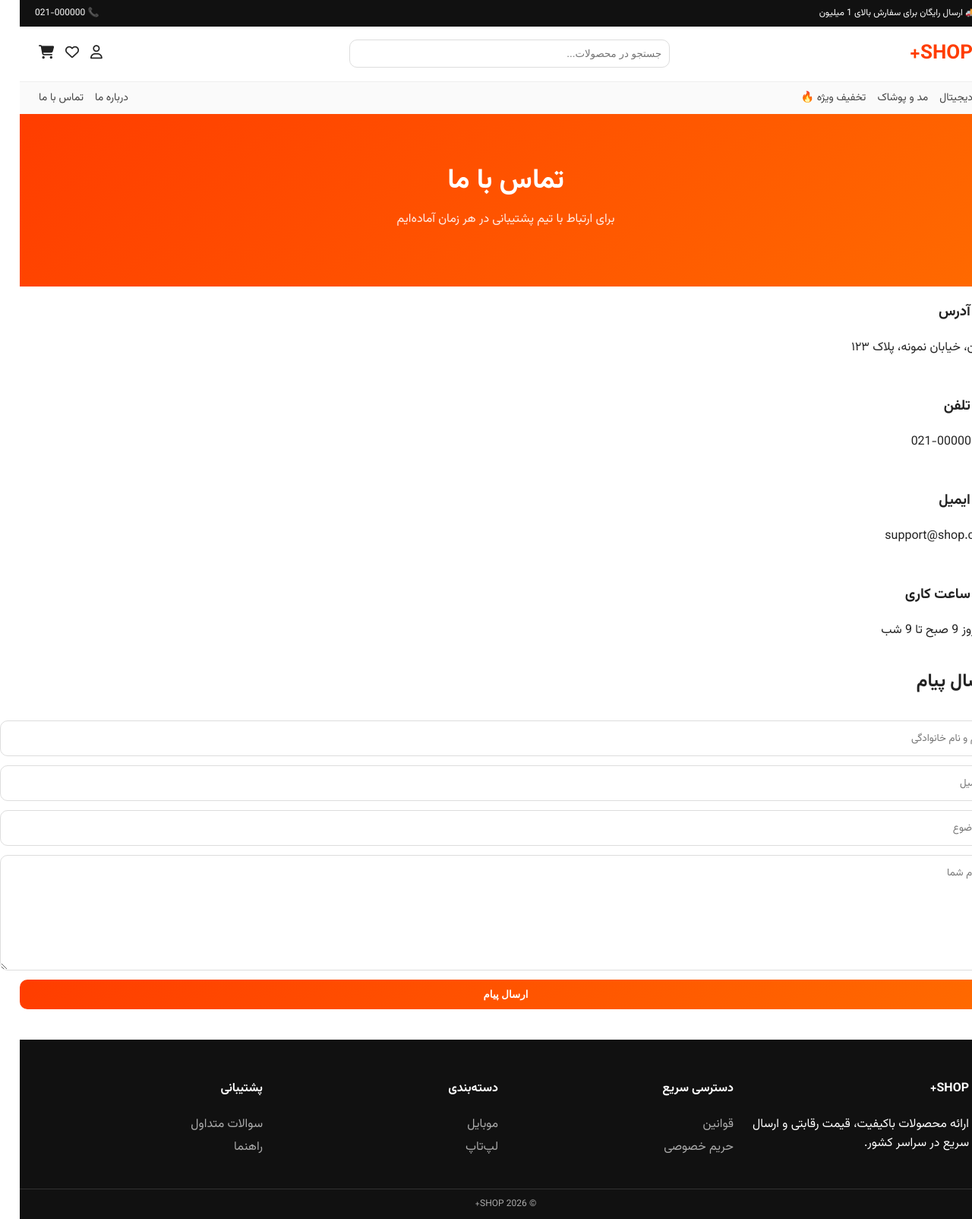
After one commit to Fatemeyari/online-shop, a Django app: page /contact/ in a window 1280 px wide. The commit adds this page. Shown: the whole page at 76% size. Run offline with Django 4.2, Linux system fonts and the light colour scheme.

Commit message:
add contact page

```diff
--- a/core/static/css/style.css
+++ b/core/static/css/style.css
@@ -290,4 +290,129 @@ body {
   border-top: 1px solid #333;
   font-size: 12px;
   color: #aaa;
+
 }
+
+
+/* ================= PAGE HEADER (مثل بقیه صفحات) ================= */
+.page-header {
+  text-align: center;
+  padding: 60px 20px;
+  background: linear-gradient(135deg, #ff3d00, #ff6a00);
+  color: white;
+}
+
+.page-header h1 {
+  margin: 0;
+  font-size: 36px;
+}
+
+.page-header p {
+  opacity: 0.9;
+  margin-top: 8px;
+}
+
+
+/* ================= CONTACT PAGE ================= */
+.contact-page {
+  max-width: 1100px;
+  margin: 40px auto;
+  padding: 0 20px;
+
+  display: grid;
+  grid-template-columns: 1fr 1.2fr;
+  gap: 30px;
+}
+
+/* LEFT SIDE INFO */
+.contact-info {
+  display: flex;
+  flex-direction: column;
+  gap: 15px;
+}
+
+.info-box {
+  background: white;
+  padding: 18px;
+  border-radius: 14px;
+  box-shadow: 0 8px 20px rgba(0,0,0,0.06);
+
+  display: flex;
+  align-items: center;
+  gap: 12px;
+
+  transition: 0.2s;
+}
+
+.info-box i {
+  font-size: 20px;
+  color: #ff3d00;
+}
+
+.info-box:hover {
+  transform: translateY(-3px);
+  border-right: 3px solid #ff3d00;
+}
+
+/* RIGHT FORM */
+.contact-form-box {
+  background: white;
+  padding: 25px;
+  border-radius: 16px;
+  box-shadow: 0 10px 25px rgba(0,0,0,0.08);
+}
+
+.contact-form-box h2 {
+  margin: 0;
+}
+
+.sub {
+  font-size: 13px;
+  color: #777;
+  margin-bottom: 15px;
+}
+
+/* FORM */
+.contact-form {
+  display: flex;
+  flex-direction: column;
+  gap: 12px;
+}
+
+.row {
+  display: flex;
+  gap: 10px;
+}
+
+.contact-form input,
+.contact-form textarea {
+  width: 100%;
+  padding: 12px;
+  border: 1px solid #ddd;
+  border-radius: 10px;
+  outline: none;
+  transition: 0.2s;
+  font-family: Vazirmatn;
+}
+
+.contact-form input:focus,
+.contact-form textarea:focus {
+  border-color: #ff3d00;
+  box-shadow: 0 0 0 3px rgba(255,61,0,0.1);
+}
+
+/* BUTTON */
+.contact-form button {
+  background: linear-gradient(135deg, #ff3d00, #ff6a00);
+  color: white;
+  border: none;
+  padding: 12px;
+  border-radius: 10px;
+  cursor: pointer;
+  font-weight: bold;
+  transition: 0.2s;
+}
+
+.contact-form button:hover {
+  transform: translateY(-2px);
+}
--- a/core/templates/base.html
+++ b/core/templates/base.html
@@ -1,3 +1,5 @@
+{% load static %}
+
 <!DOCTYPE html>
 <html lang="fa" dir="rtl">
 
@@ -6,8 +8,7 @@
   <title>Modern Shop</title>
 
   <!-- CSS -->
-  <link rel="stylesheet" href="static/css/style.css">
-
+  <link rel="stylesheet" href="{% static 'css/style.css' %}">
   <!-- FONT -->
   <link href="https://fonts.googleapis.com/css2?family=Vazirmatn:wght@300;400;600;700&display=swap" rel="stylesheet">
 
@@ -58,15 +59,14 @@
   <nav class="menu">
 
     <div class="menu-links">
-      <a href="#">خانه</a>
-      <a href="#">دیجیتال</a>
+      <a href="/">دیجیتال</a>
       <a href="#">مد و پوشاک</a>
       <a href="#">تخفیف ویژه 🔥</a>
     </div>
 
     <div class="menu-pages">
       <a href="#">درباره ما</a>
-      <a href="#">تماس با ما</a>
+      <a href="{% url 'website:contact' %}">تماس با ما</a>
     </div>
 
   </nav>
--- /dev/null
+++ b/core/templates/website/contact.html
@@ -0,0 +1,56 @@
+{% extends "base.html" %}
+{% load static %}
+
+{% block content %}
+
+<!-- HEADER -->
+<section class="page-header">
+  <h1>تماس با ما</h1>
+  <p>برای ارتباط با تیم پشتیبانی در هر زمان آماده‌ایم</p>
+</section>
+
+<!-- CONTACT MAIN -->
+<section class="contact-wrapper">
+
+  <!-- INFO -->
+  <div class="contact-info">
+
+    <div class="contact-card">
+      <h3>📍 آدرس</h3>
+      <p>تهران، خیابان نمونه، پلاک ۱۲۳</p>
+    </div>
+
+    <div class="contact-card">
+      <h3>📞 تلفن</h3>
+      <p>021-00000000</p>
+    </div>
+
+    <div class="contact-card">
+      <h3>✉️ ایمیل</h3>
+      <p>support@shop.com</p>
+    </div>
+
+    <div class="contact-card">
+      <h3>⏰ ساعت کاری</h3>
+      <p>هر روز 9 صبح تا 9 شب</p>
+    </div>
+
+  </div>
+
+  <!-- FORM -->
+  <form class="contact-form">
+
+    <h2>ارسال پیام</h2>
+
+    <input type="text" placeholder="نام و نام خانوادگی">
+    <input type="email" placeholder="ایمیل">
+    <input type="text" placeholder="موضوع">
+    <textarea rows="6" placeholder="پیام شما"></textarea>
+
+    <button type="submit">ارسال پیام</button>
+
+  </form>
+
+</section>
+
+{% endblock %}
--- a/core/website/urls.py
+++ b/core/website/urls.py
@@ -7,4 +7,5 @@ app_name = "website"
 
 urlpatterns = [
     path('', views.IndexView.as_view(), name="index"),
+    path('contact/', views.ContactView.as_view(), name="contact"),
 ]
--- a/core/website/views.py
+++ b/core/website/views.py
@@ -7,3 +7,6 @@ from django.views.generic import TemplateView
 
 class IndexView(TemplateView):
     template_name='website/index.html'
+
+class ContactView(TemplateView):
+    template_name = "website/contact.html"
```
